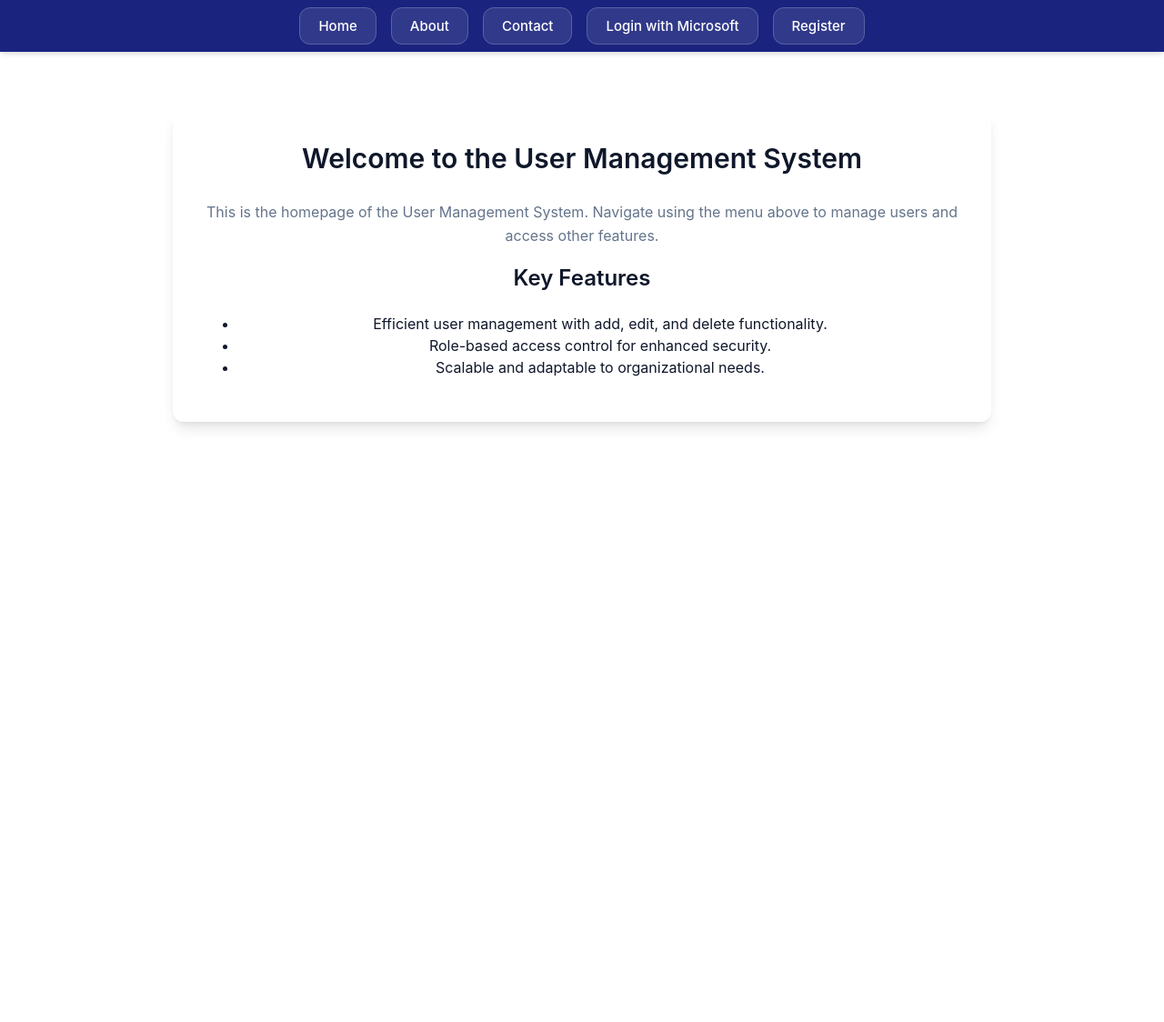
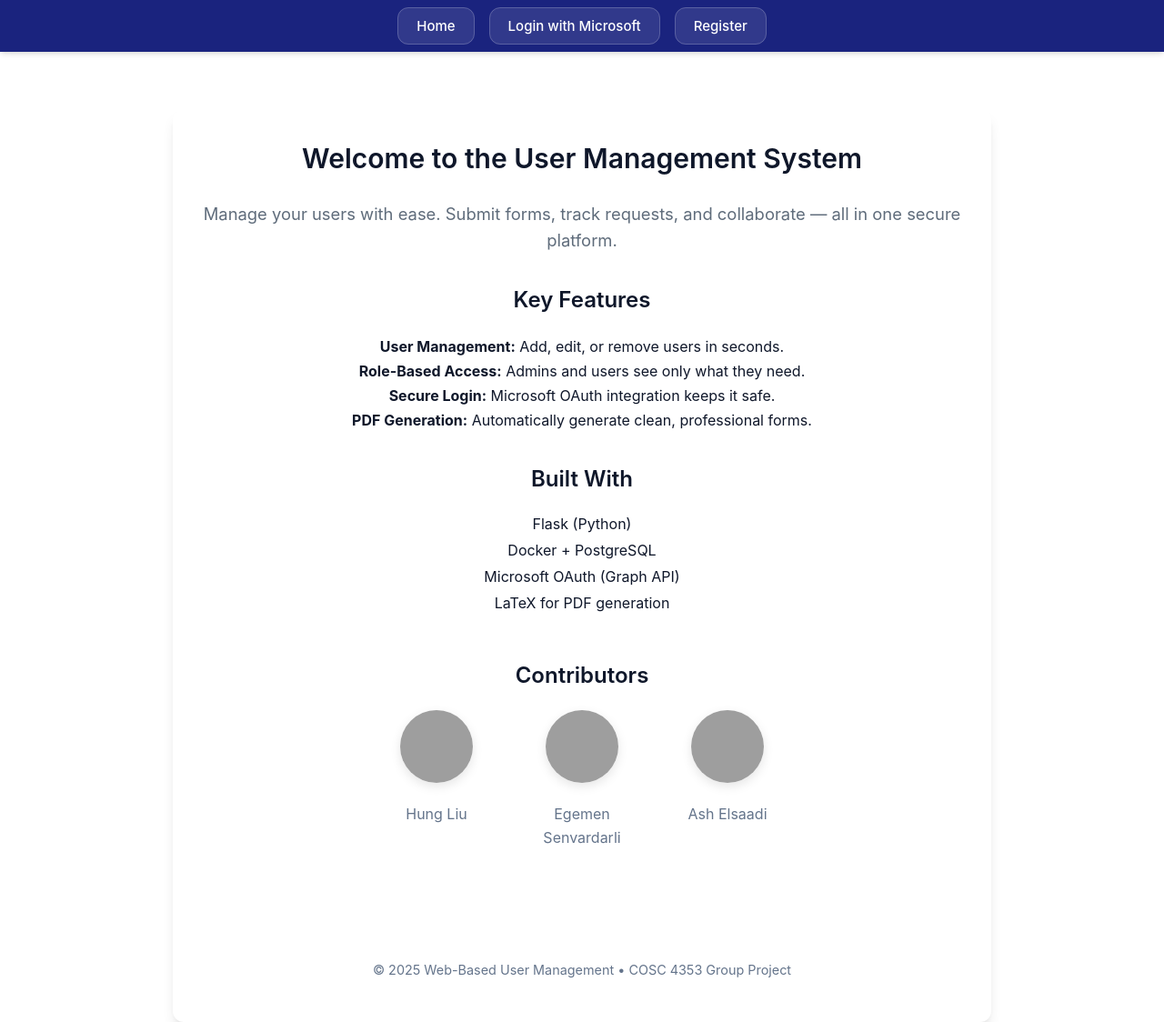
Before and after one commit to sunnySKL/Web-Based-User-Management, a Flask app: page / in a window 1280 px wide. Shown: the whole page at 91% size. Before the commit the page ends 471 px from the top, so only its background shows below. Run offline with Flask 3, Linux system fonts and the light colour scheme; grey boxes are pictures that could not be loaded.

Commit message:
cleaned up a few unnecessary comments, removed about and contact page bc not needed for functionality, revised home and included everyone's github acc

```diff
--- a/app/services/academic_service.py
+++ b/app/services/academic_service.py
@@ -9,7 +9,7 @@ def get_all_forms():
 def submit_form(data, form_type, status):
     new_request = AcademicRequests(
         email=session.get("email"),
-        form_type=form_type,  #
+        form_type=form_type,
         data=data,
         status=status
     )
--- a/app/static/style.css
+++ b/app/static/style.css
@@ -453,3 +453,84 @@ p {
 .form-container .btn:hover {
   background-color: var(--primary-dark);
 }
+.contributors {
+  margin-top: 50px;
+  text-align: center;
+}
+
+.contributor-list {
+  list-style: none;
+  padding: 0;
+}
+
+.contributor-list li {
+  margin: 6px 0;
+}
+
+.contributor-list a {
+  text-decoration: none;
+  color: #1a73e8;
+  font-weight: bold;
+}
+
+.contributor-list a:hover {
+  text-decoration: underline;
+}
+.avatar-row {
+  display: flex;
+  justify-content: center;
+  gap: 40px;
+  margin-top: 1rem;
+  flex-wrap: wrap;
+}
+
+.avatar-row a {
+  text-align: center;
+  text-decoration: none;
+  color: #1a1a1a;
+  width: 120px;
+}
+
+.avatar-row img.avatar {
+  width: 80px;
+  height: 80px;
+  border-radius: 50%;
+  box-shadow: 0 4px 12px rgba(0,0,0,0.1);
+  transition: transform 0.3s ease;
+}
+
+.avatar-row img.avatar:hover {
+  transform: scale(1.1);
+}
+
+.tech-stack {
+  margin-top: 2rem;
+  text-align: center;
+}
+
+.tech-stack ul {
+  list-style: none;
+  padding: 0;
+}
+
+.tech-stack li {
+  margin-bottom: 5px;
+}
+
+footer {
+  margin-top: 3rem;
+  padding-top: 1rem;
+  text-align: center;
+  font-size: 0.9rem;
+  color: #666;
+}
+.home-features ul {
+  padding-left: 1.2rem;
+  line-height: 1.7;
+}
+
+.home-description {
+  font-size: 1.15rem;
+  color: #5f6c7b;
+  margin-bottom: 2rem;
+}
--- a/app/templates/admin.html
+++ b/app/templates/admin.html
@@ -11,12 +11,12 @@
 	<p>Manage users/roles and review requests below.</p>
 
 	<div style="display: flex; justify-content: center; gap: 12px; margin-bottom: 20px;">
-		<!-- Add User Button -->
+		<!-- add user button -->
 		<form>
 			<button type="button" id="toggle-add-user" class="btn btn-success">Manage Users and Roles</button>
 		</form>
 
-		<!-- Review Submitted Requests Button -->
+		<!-- review submitted requests button -->
 		<form action="{{ url_for('admin.review_requests') }}" method="GET">
 			<button type="submit" class="btn btn-success">Review Submitted Requests</button>
 		</form>
--- a/app/templates/base.html
+++ b/app/templates/base.html
@@ -9,7 +9,7 @@
 </head>
 <body>
 
-    <!-- Navigation Banner -->
+    <!-- navigation banner -->
     <div class="banner">
         <nav>
             {% with messages = get_flashed_messages(with_categories=true) %}
@@ -27,8 +27,7 @@
 
             <ul>
                 <li><a href="{{ url_for('main.home') }}">Home</a></li>
-                <li><a href="{{ url_for('main.about') }}">About</a></li>
-                <li><a href="{{ url_for('main.contact') }}">Contact</a></li>
+
                 {% if 'user' in session %}
 					{% if session['exists'] is true and session['active'] is true%}
                     	{% if session.get('role') == 'Admin' %}
--- a/app/templates/course_drop.html
+++ b/app/templates/course_drop.html
@@ -9,7 +9,7 @@
         <!-- Student Information -->
 		<div>
 			<label for="student_name">Student Name:</label>
-			<!-- If the name is already in session, you can fill it in and mark read-only -->
+			<!-- if student in session -->
 			<input type="text" id="student_name" name="student_name" value="{{ session['user'] }}" required>
 		</div>
         <div>
@@ -46,13 +46,13 @@
             <input type="text" id="class_number" name="class_number" placeholder="e.g., 12345" required>
         </div>
 
-        <!-- Instructor Signature Upload -->
+        <!-- instructor/student sig -->
         <div>
             <label for="signature">Instructor Signature (Upload an image file):</label>
             <input type="file" id="signature" name="signature" accept="image/*" required>
         </div>
 
-        <!-- Submission Date (Auto-filled) -->
+        <!-- Submission Date AUTO -->
         <div>
             <label for="date">Submission Date:</label>
             <input type="text" id="date" name="date" value="{{ current_date }}" readonly>
--- a/app/templates/home.html
+++ b/app/templates/home.html
@@ -6,16 +6,54 @@
 <section class="home-container" aria-labelledby="home-heading">
     <h1 id="home-heading">Welcome to the User Management System</h1>
     <p class="home-description">
-        This is the homepage of the User Management System. Navigate using the menu above to manage users and access other features.
+        Manage your users with ease. Submit forms, track requests, and collaborate — all in one secure platform.
     </p>
+
     <div class="home-features">
         <h2>Key Features</h2>
-        <ul>
-            <li>Efficient user management with add, edit, and delete functionality.</li>
-            <li>Role-based access control for enhanced security.</li>
-
-            <li>Scalable and adaptable to organizational needs.</li>
+        <ul style="list-style-type: none; padding: 0;">
+            <li><strong>User Management:</strong> Add, edit, or remove users in seconds.</li>
+            <li><strong>Role-Based Access:</strong> Admins and users see only what they need.</li>
+            <li><strong>Secure Login:</strong> Microsoft OAuth integration keeps it safe.</li>
+            <li><strong>PDF Generation:</strong> Automatically generate clean, professional forms.</li>
         </ul>
     </div>
+
+    <div class="tech-stack">
+        <h2>Built With</h2>
+        <ul>
+            <li>Flask (Python)</li>
+            <li>Docker + PostgreSQL</li>
+            <li>Microsoft OAuth (Graph API)</li>
+            <li>LaTeX for PDF generation</li>
+        </ul>
+    </div>
+
+    <div class="contributors">
+        <h2>Contributors</h2>
+        <div class="avatar-row">
+            <a href="https://github.com/sunnySKL" target="_blank">
+                <img src="https://github.com/sunnySKL.png" alt="Hung Liu" class="avatar">
+                <p>Hung Liu</p>
+            </a>
+            <a href="https://github.com/p1ckl" target="_blank">
+                <img src="https://github.com/p1ckl.png" alt="Egemen Erkin" class="avatar">
+                <p>Egemen Senvardarli</p>
+            </a>
+            <a href="https://github.com/your-teammate1" target="_blank">
+                <img src="https://github.com/your-teammate1.png" alt="Ash Elsaadi" class="avatar">
+                <p>Ash Elsaadi</p>
+            </a>
+        </div>
+    </div>
+
+    <div class="github-star">
+        <iframe src="https://ghbtns.com/github-btn.html?user=team-toronto&repo=Web-Based-User-Management&type=star&count=true"
+                frameborder="0" scrolling="0" width="120" height="20" title="GitHub"></iframe>
+    </div>
+
+    <footer>
+        <p>© 2025 Web-Based User Management • COSC 4353 Group Project</p>
+    </footer>
 </section>
 {% endblock %}
```
Also changed, not shown: app/routes/dashboard.py (+0 -60 lines), app/static/uploads/question5.png (added).
